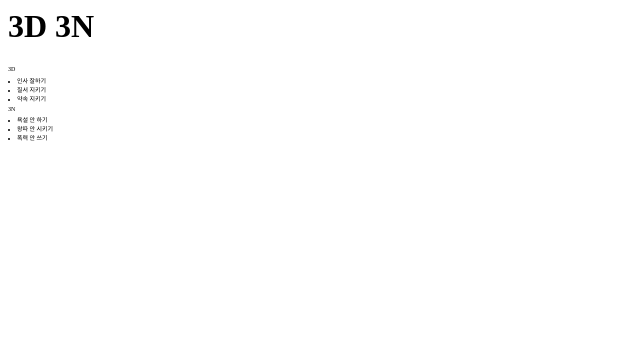
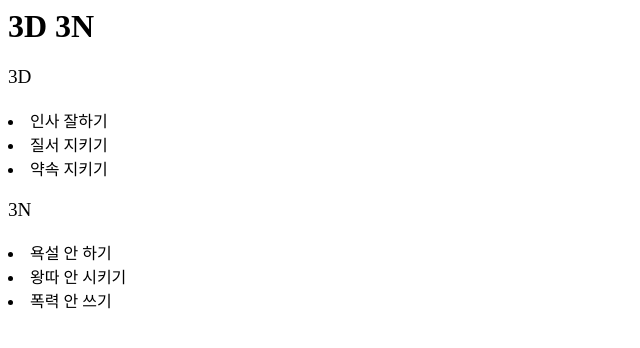
Before and after one commit to ipeace21/qr, a plain HTML site: page qr_3d3n.html in a window 1280 px wide. Shown: the whole page, without its empty margins (0-640 px from the left). Drawn offline with Linux system fonts and the light colour scheme.

Commit message:
Add files via upload

```diff
--- a/qr_3d3n.html
+++ b/qr_3d3n.html
@@ -6,10 +6,10 @@
 
     <style>
       p{
-        font-size: 20%;
+        font-size: 120%;
       }
       li{
-        font-size: 15%;
+        font-size: 100%;
       }
     </style>
 
```
